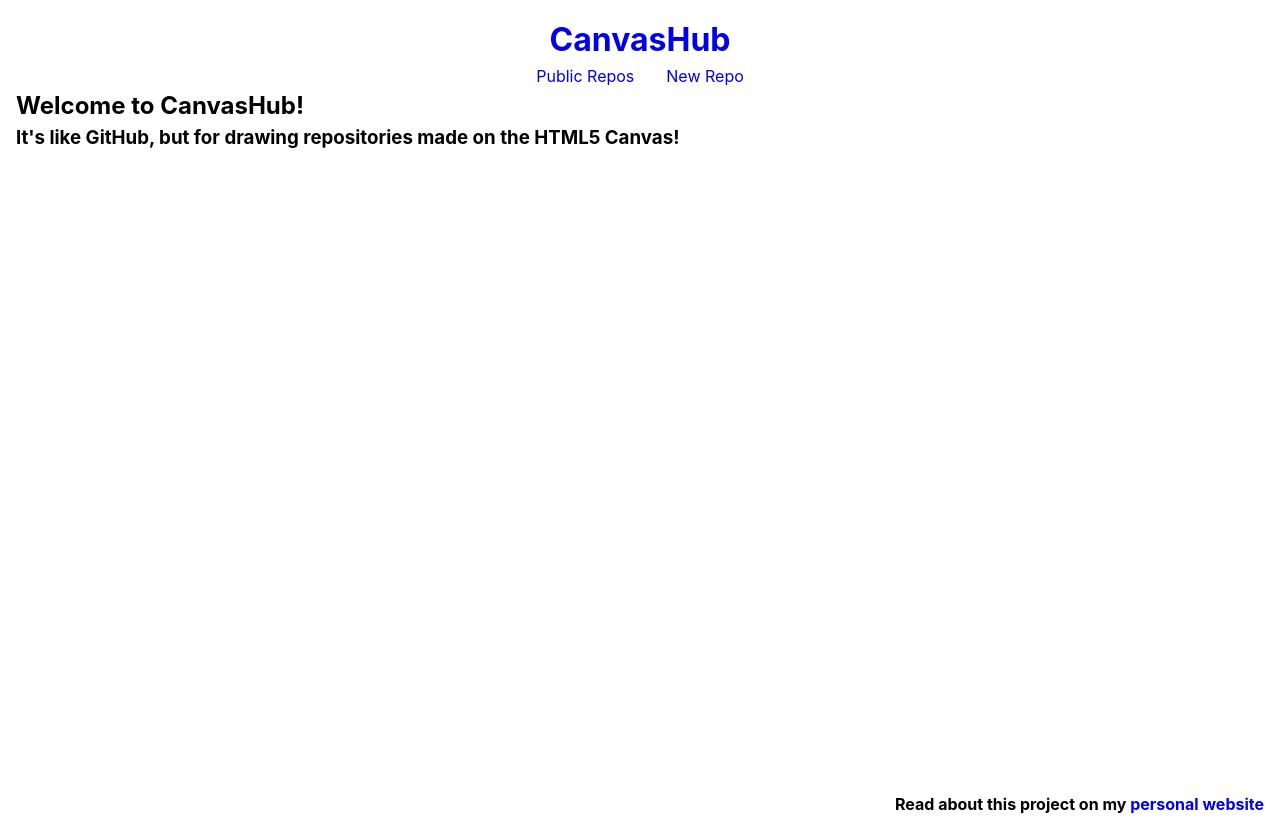
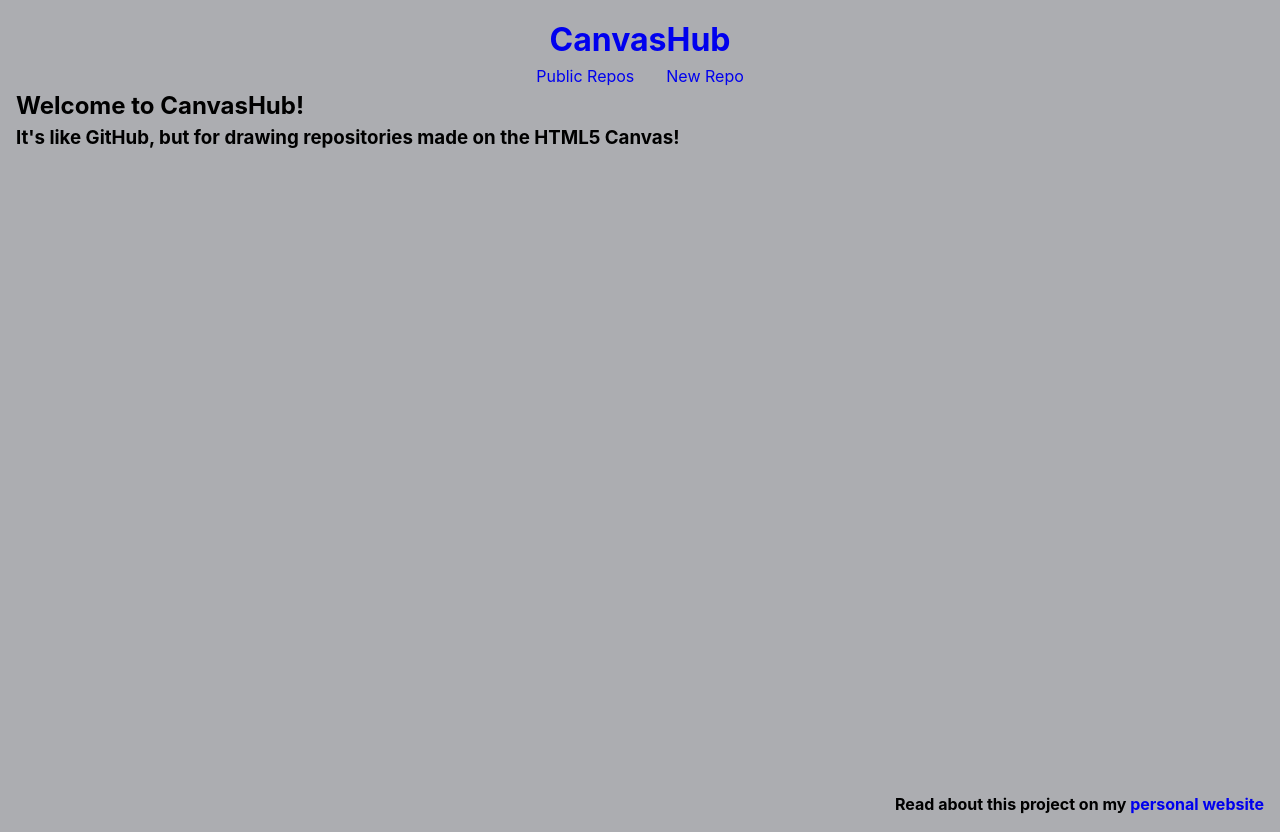
Before and after one commit to irackson/canvashub-react, a React (Create React App) app: page / in a window 1280 px wide. Built offline with nearby package versions, Linux system fonts and the light colour scheme; no server answers.

Commit message:
change bg color

```diff
--- a/src/styles/app/App.scss
+++ b/src/styles/app/App.scss
@@ -13,6 +13,7 @@ body {
     text-rendering: optimizeSpeed;
     line-height: 1.5;
     padding: 1rem;
+    background-color: #282a3662;
 }
 
 code {
```
